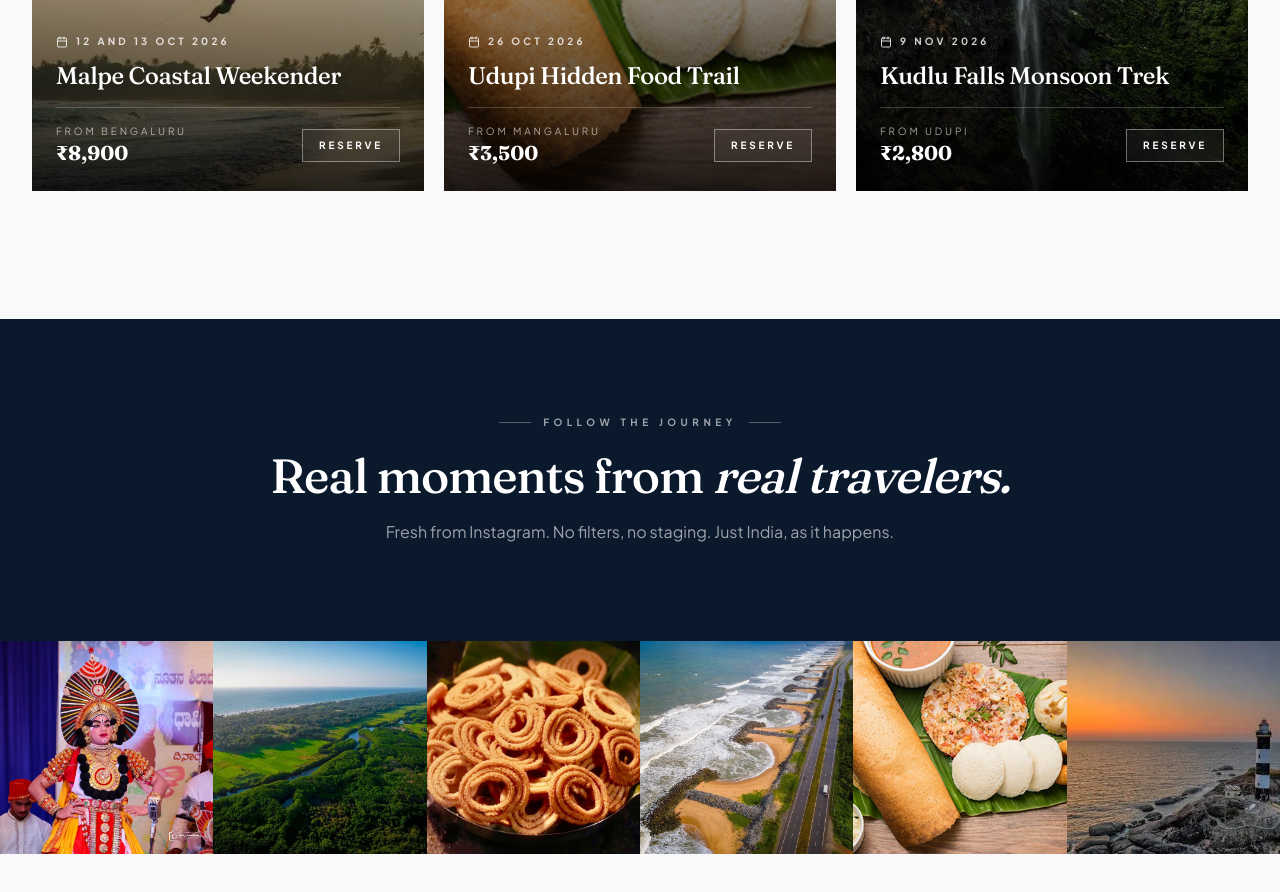
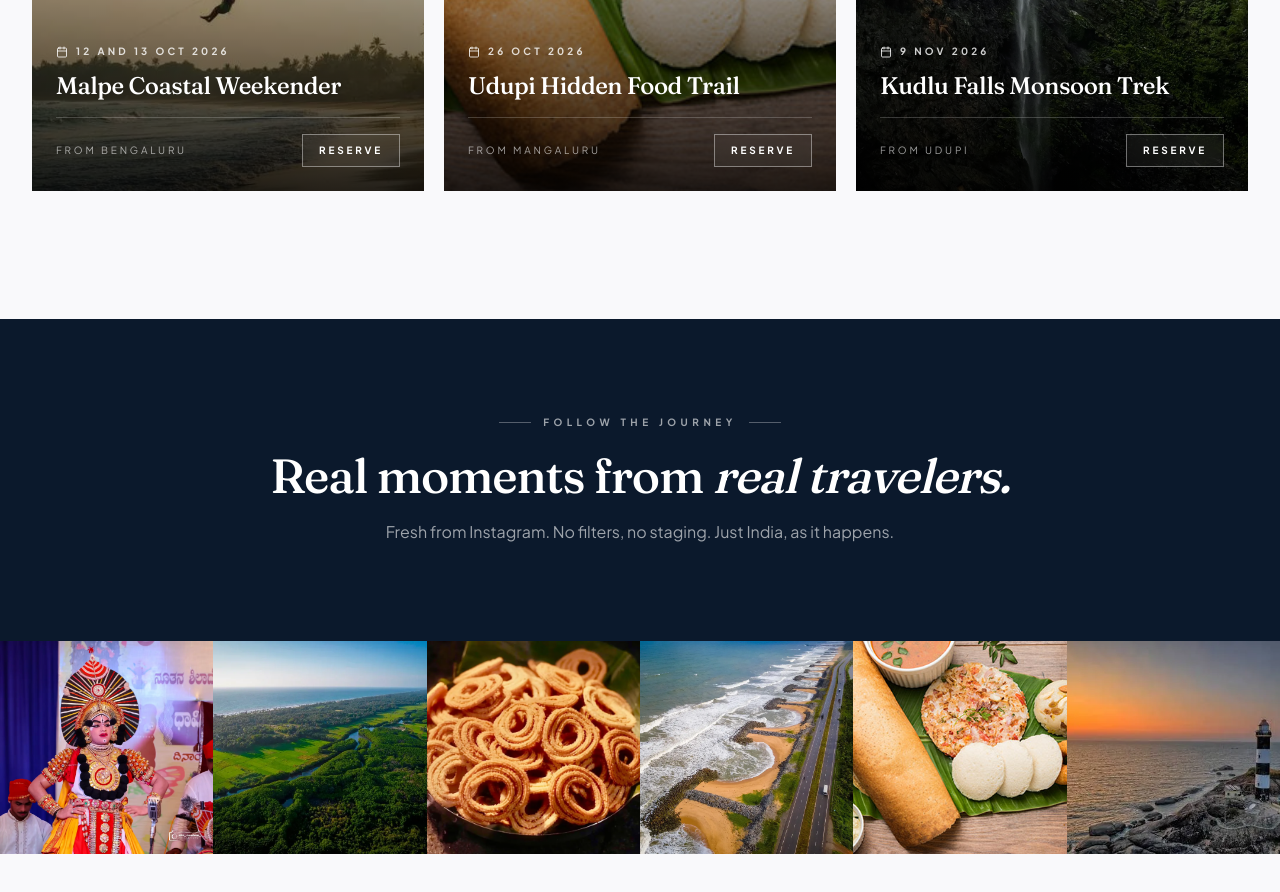
Before and after one commit to nagarajaacharyawork/samvadajourneys, a React (Vite) app: page / in a window 1280 px wide. Shown: the part 4660-5552 px from the top of the page. Built offline with nearby package versions, Linux system fonts and the light colour scheme.

Commit message:
Remove price from homepage Upcoming Journeys cards

```diff
--- a/src/routes/index.tsx
+++ b/src/routes/index.tsx
@@ -379,10 +379,7 @@ function UpcomingTrips() {
                 </div>
                 <h3 className="text-2xl leading-tight text-white" style={{ fontFamily: "Fraunces, serif" }}>{t.title}</h3>
                 <div className="mt-4 flex items-center justify-between border-t border-white/20 pt-4">
-                  <div className="text-white">
-                    <div className="text-[10px] uppercase tracking-[0.28em] text-white/60">From {t.from}</div>
-                    <div className="text-xl font-bold" style={{ fontFamily: "Fraunces, serif" }}>{t.price}</div>
-                  </div>
+                  <div className="text-[10px] uppercase tracking-[0.28em] text-white/60">From {t.from}</div>
                   <Link to="/trips" className="border border-white/40 bg-white/5 px-4 py-2 text-[10px] font-bold uppercase tracking-[0.28em] text-white backdrop-blur-sm transition-colors hover:bg-white hover:text-[#0B192C]">
                     Reserve
                   </Link>
```
